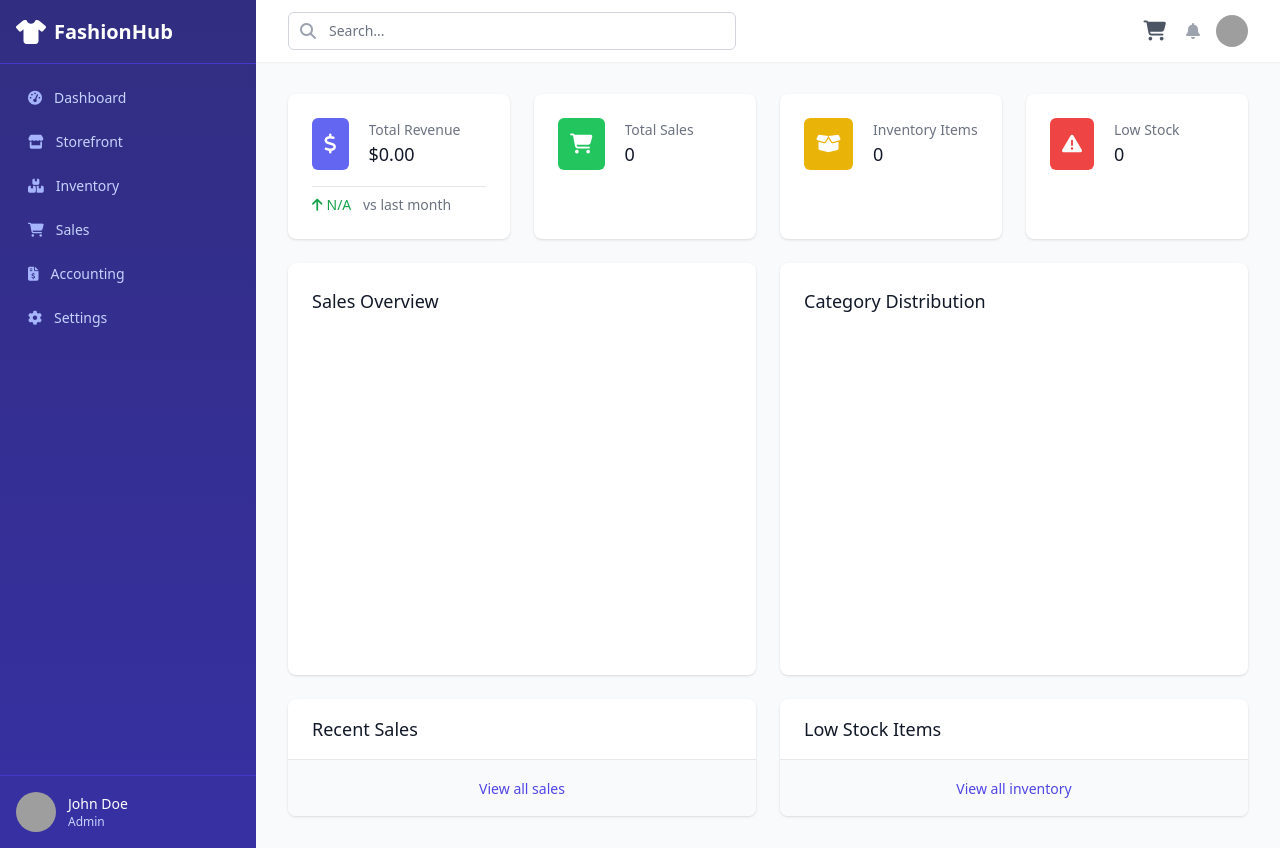
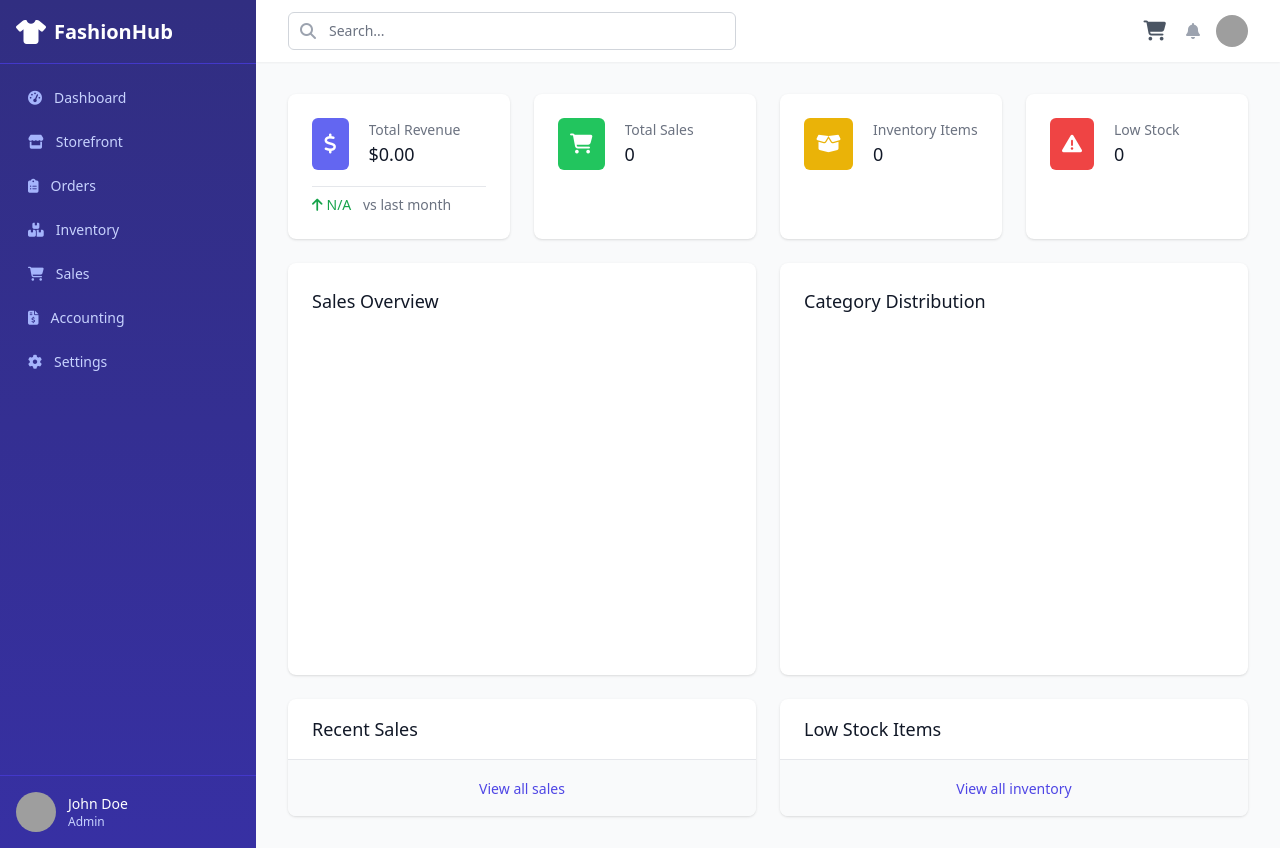
Before and after one commit to zaidku/FashionHub, a Django app: page / in a window 1280 px wide; the page is wider, and only the part inside the window is pictured. Run offline with Django 3.2, Linux system fonts and the light colour scheme; data that the repository does not hold is empty; a map, chart or similar area stays blank; some libraries are stand-ins or nearby versions; grey boxes are pictures that could not be loaded.

Commit message:
Add Orders page with detailed view and customer info

```diff
--- a/FashionHub/urls.py
+++ b/FashionHub/urls.py
@@ -17,7 +17,7 @@ urlpatterns = [
     path('accounting/', views.accounting, name='accounting'),
     path('settings/', views.settings, name='settings'),
     path('inventory/add/', views.add_product, name='add_product'),
-
+    path('orders/', views.order_list, name='order_list'),
 
     # Store Front URLs
     path('store/', include(('storefront.urls', 'storefront'), namespace='storefront')),
--- a/app/templates/app/layout.html
+++ b/app/templates/app/layout.html
@@ -69,6 +69,13 @@
                             <span>Storefront</span>
                             <span class="sidebar-tooltip absolute left-full ml-2 px-2 py-1 bg-gray-900 text-white text-xs rounded whitespace-nowrap">Storefront</span>
                         </a>
+
+                        <a href="{% url 'order_list' %}" class="flex items-center px-3 py-2 text-sm font-medium rounded-md text-indigo-200 hover:bg-indigo-700 hover:text-white group sidebar-item">
+                            <i class="fas fa-clipboard-list mr-3 text-indigo-300 group-hover:text-white"></i>
+                            <span>Orders</span>
+                            <span class="sidebar-tooltip absolute left-full ml-2 px-2 py-1 bg-gray-900 text-white text-xs rounded whitespace-nowrap">Orders</span>
+                        </a>
+
                         <a href="{% url 'inventory' %}" class="flex items-center px-3 py-2 text-sm font-medium rounded-md text-indigo-200 hover:bg-indigo-700 hover:text-white group sidebar-item">
                             <i class="fas fa-boxes mr-3 text-indigo-300 group-hover:text-white"></i>
                             <span>Inventory</span>
@@ -114,6 +121,11 @@
                     <i class="fas fa-shopping-cart mb-1"></i>
                     <span>Store</span>
                 </a>
+                <a href="{% url 'order_list' %}" class="flex flex-col items-center px-2 py-1 text-xs font-medium text-gray-500 hover:text-indigo-600">
+                    <i class="fas fa-clipboard-list mb-1"></i>
+                    <span>Orders</span>
+                </a>
+
                 <a href="{% url 'inventory' %}" class="flex flex-col items-center px-2 py-1 text-xs font-medium text-gray-500 hover:text-indigo-600">
                     <i class="fas fa-boxes mb-1"></i>
                     <span>Inventory</span>
@@ -126,6 +138,7 @@
                     <i class="fas fa-file-invoice-dollar mb-1"></i>
                     <span>Accounting</span>
                 </a>
+
             </div>
         </div>
 
--- a/app/views.py
+++ b/app/views.py
@@ -148,6 +148,12 @@ def sales(request):
         }
     )
 
+def order_list(request):
+    orders = Sale.objects.select_related('customer').prefetch_related('items__product').order_by('-date')
+    return render(request, 'app/orders.html', {'orders': orders})
+
+
+
 
 
 def accounting(request):
```
Also changed, not shown: FashionHub/settings.py (+13 -2 lines), app/templates/app/orders.html (+33 -9 lines), 2 other files.
